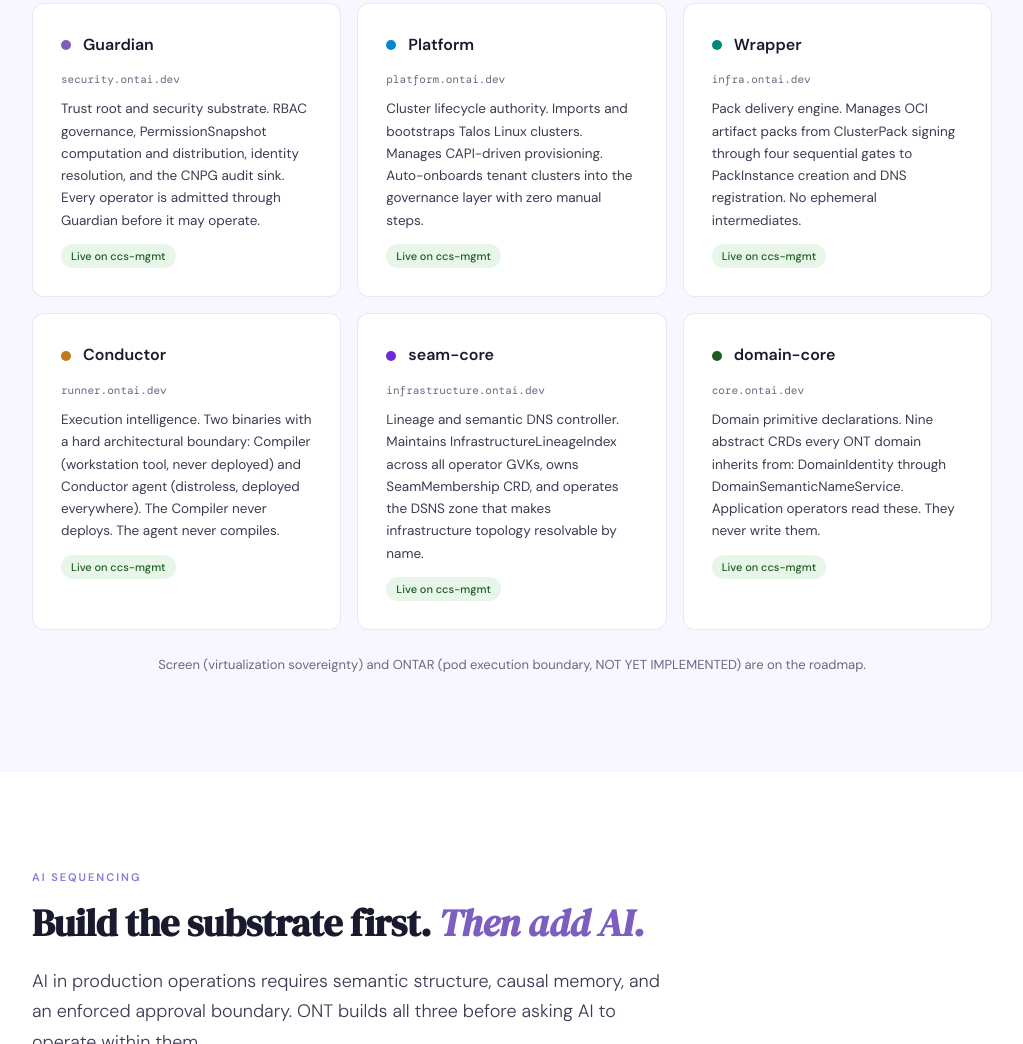
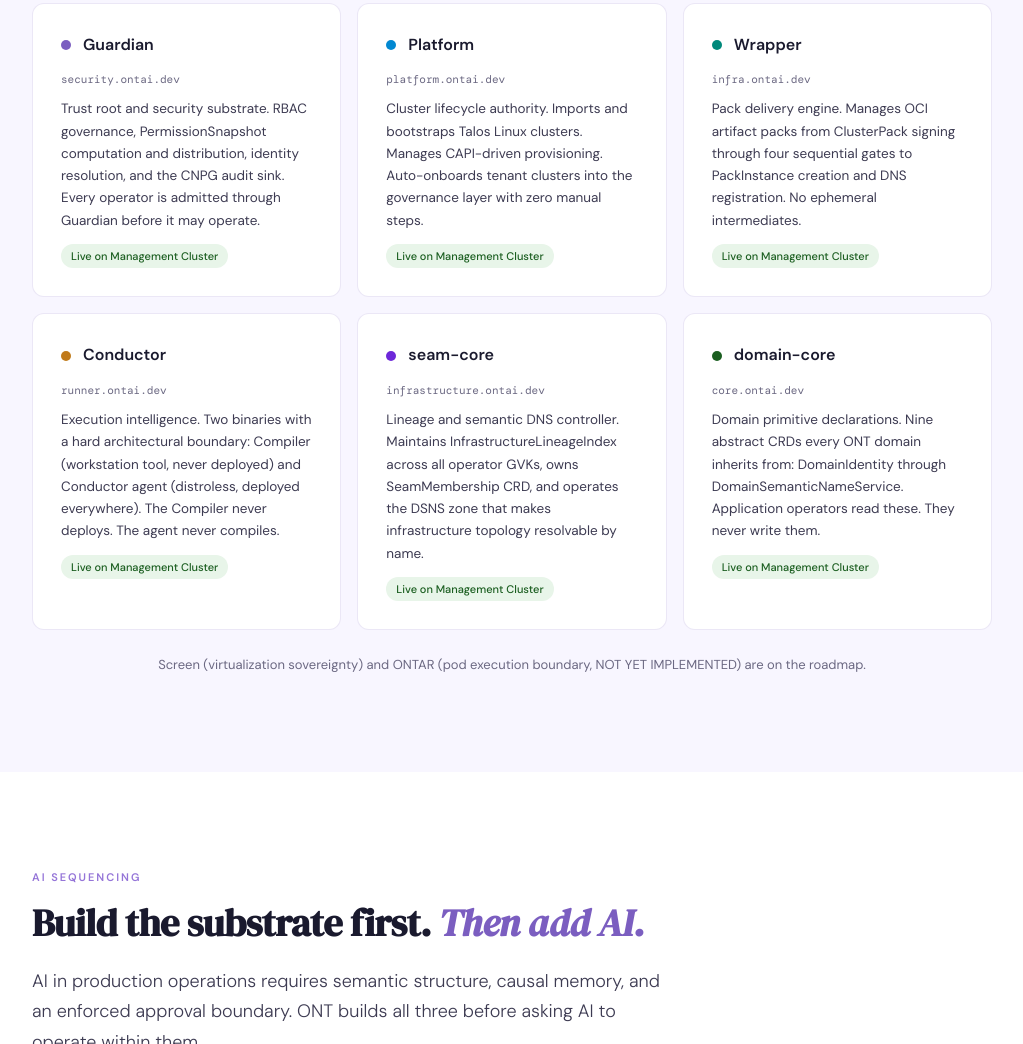
Before and after one commit to ontai-dev/ontai, a plain HTML site: page index.html in a window 1280 px wide. Shown: the part 4908-5952 px from the top of the page, without its empty margins (128-1151 px from the left). Drawn offline with nearby package versions, Linux system fonts and the light colour scheme.

Commit message:
fix: replace ccs-mgmt footprint with management cluster in operator status badges

```diff
--- a/index.html
+++ b/index.html
@@ -807,37 +807,37 @@
         <div class="op-header"><div class="op-dot" style="background:#7B5EC0;"></div><div class="op-name">Guardian</div></div>
         <div class="op-group">security.ontai.dev</div>
         <div class="op-desc">Trust root and security substrate. RBAC governance, PermissionSnapshot computation and distribution, identity resolution, and the CNPG audit sink. Every operator is admitted through Guardian before it may operate.</div>
-        <span class="op-status status-live">Live on ccs-mgmt</span>
+        <span class="op-status status-live">Live on Management Cluster</span>
       </div>
       <div class="op-card">
         <div class="op-header"><div class="op-dot" style="background:#0288D1;"></div><div class="op-name">Platform</div></div>
         <div class="op-group">platform.ontai.dev</div>
         <div class="op-desc">Cluster lifecycle authority. Imports and bootstraps Talos Linux clusters. Manages CAPI-driven provisioning. Auto-onboards tenant clusters into the governance layer with zero manual steps.</div>
-        <span class="op-status status-live">Live on ccs-mgmt</span>
+        <span class="op-status status-live">Live on Management Cluster</span>
       </div>
       <div class="op-card">
         <div class="op-header"><div class="op-dot" style="background:#00897B;"></div><div class="op-name">Wrapper</div></div>
         <div class="op-group">infra.ontai.dev</div>
         <div class="op-desc">Pack delivery engine. Manages OCI artifact packs from ClusterPack signing through four sequential gates to PackInstance creation and DNS registration. No ephemeral intermediates.</div>
-        <span class="op-status status-live">Live on ccs-mgmt</span>
+        <span class="op-status status-live">Live on Management Cluster</span>
       </div>
       <div class="op-card">
         <div class="op-header"><div class="op-dot" style="background:#C07A1A;"></div><div class="op-name">Conductor</div></div>
         <div class="op-group">runner.ontai.dev</div>
         <div class="op-desc">Execution intelligence. Two binaries with a hard architectural boundary: Compiler (workstation tool, never deployed) and Conductor agent (distroless, deployed everywhere). The Compiler never deploys. The agent never compiles.</div>
-        <span class="op-status status-live">Live on ccs-mgmt</span>
+        <span class="op-status status-live">Live on Management Cluster</span>
       </div>
       <div class="op-card">
         <div class="op-header"><div class="op-dot" style="background:#6D28D9;"></div><div class="op-name">seam-core</div></div>
         <div class="op-group">infrastructure.ontai.dev</div>
         <div class="op-desc">Lineage and semantic DNS controller. Maintains InfrastructureLineageIndex across all operator GVKs, owns SeamMembership CRD, and operates the DSNS zone that makes infrastructure topology resolvable by name.</div>
-        <span class="op-status status-live">Live on ccs-mgmt</span>
+        <span class="op-status status-live">Live on Management Cluster</span>
       </div>
       <div class="op-card">
         <div class="op-header"><div class="op-dot" style="background:#1B5E20;"></div><div class="op-name">domain-core</div></div>
         <div class="op-group">core.ontai.dev</div>
         <div class="op-desc">Domain primitive declarations. Nine abstract CRDs every ONT domain inherits from: DomainIdentity through DomainSemanticNameService. Application operators read these. They never write them.</div>
-        <span class="op-status status-live">Live on ccs-mgmt</span>
+        <span class="op-status status-live">Live on Management Cluster</span>
       </div>
     </div>
     <p style="margin-top:24px;font-size:13px;color:var(--ink3);text-align:center;">
```
